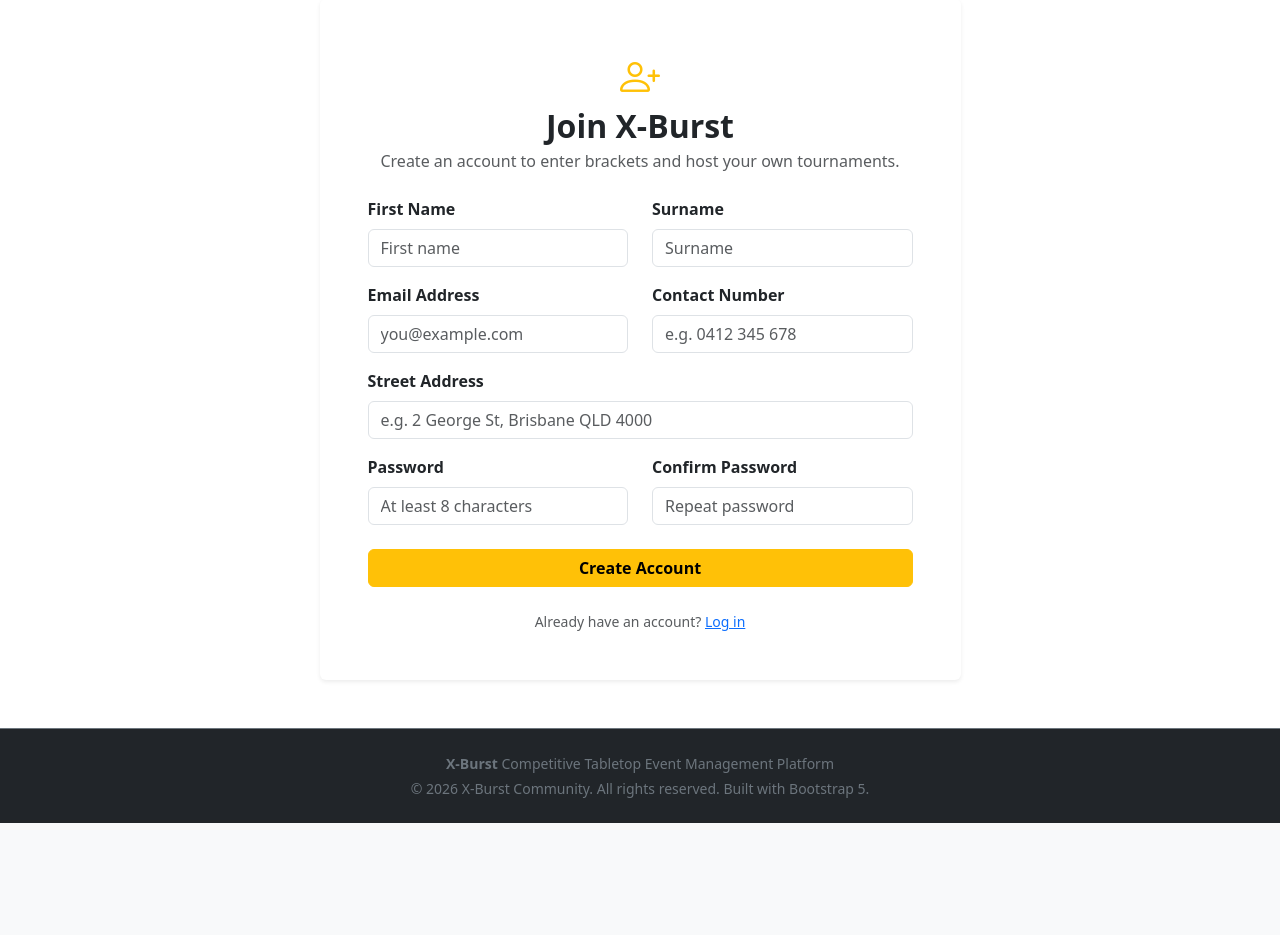
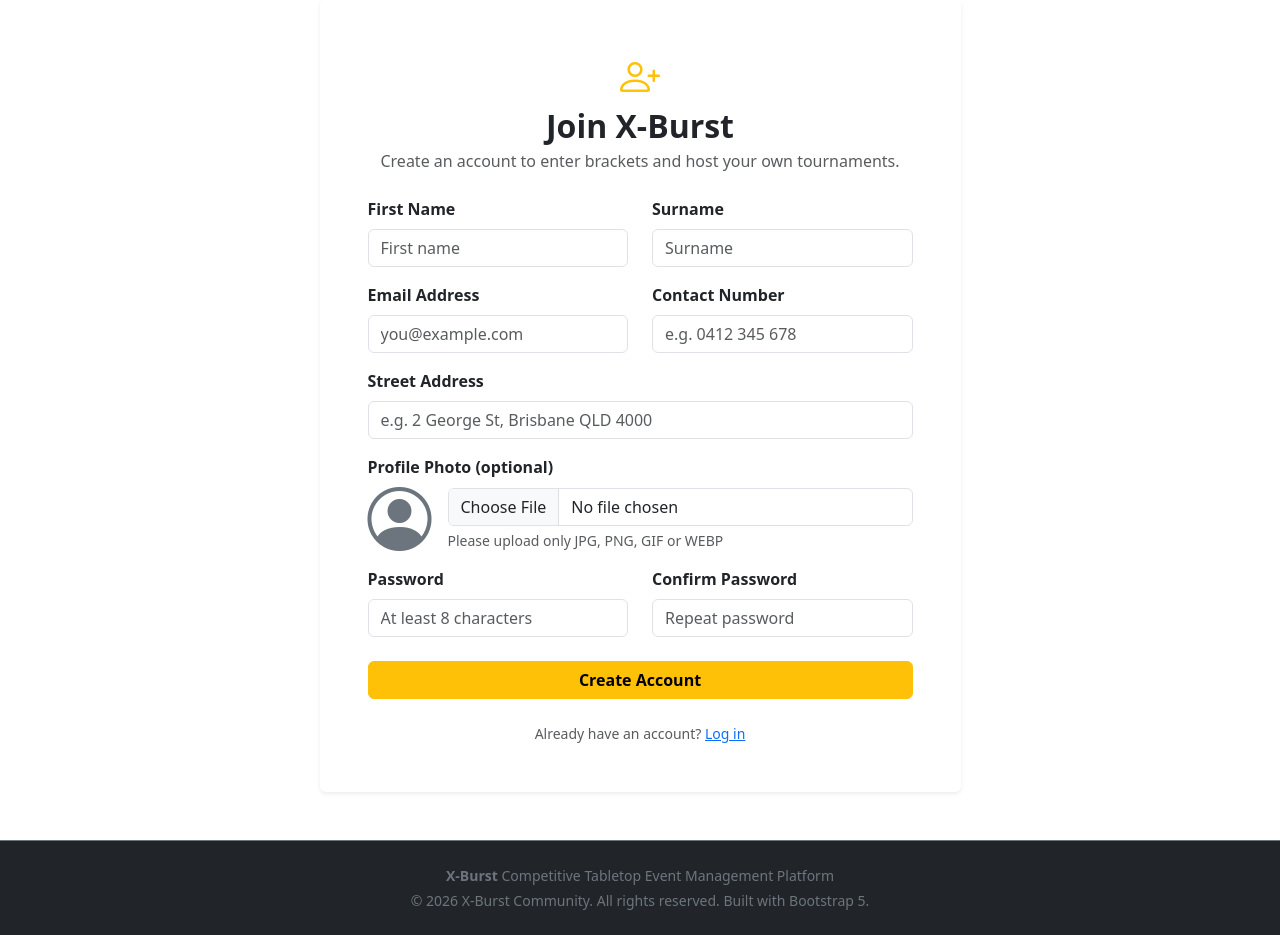
Before and after one commit to BenMuir/a2_in4_Tu_11_S517_Anshul_17, a Flask app: page /register in a window 1280 px wide. Shown: the part 105-1040 px from the top of the page. Before the commit the page ends 928 px from the top, so only its background shows below. Run offline with Flask 3, Linux system fonts and the light colour scheme; some libraries are stand-ins or nearby versions.

Commit message:
Profile picture functionality added

```diff
--- a/beyblade/auth.py
+++ b/beyblade/auth.py
@@ -1,6 +1,8 @@
 from flask import Blueprint, render_template, redirect, url_for, flash, request
 from flask_login import login_user, logout_user, login_required, current_user
 from werkzeug.security import generate_password_hash, check_password_hash
+
+from beyblade.routes import save_image
 
 from . import db
 from .models import User
@@ -28,6 +30,15 @@ def register():
                         password_hash=generate_password_hash(form.password.data),
                         mobile=form.contact_number.data.strip(),
                         street_address=form.street_address.data.strip())
+
+            # Handle optional profile photo upload
+            if form.profile_photo.data:
+                try:
+                    user.profile_image = save_image(form.profile_photo.data, "avatars")
+                except ValueError as e:
+                    flash(str(e), 'danger')
+                    return render_template('register.html', form=form)
+
             db.session.add(user)
             db.session.commit()
             # Log the new user straight in, then redirect (PRG pattern)
--- a/beyblade/forms.py
+++ b/beyblade/forms.py
@@ -37,6 +37,11 @@ class RegistrationForm(FlaskForm):
         InputRequired(),
         EqualTo('password', message='Passwords must match')])
     submit = SubmitField('Create Account')
+
+    profile_photo = FileField('Profile Photo (optional)', validators=[
+    FileAllowed(['jpg', 'jpeg', 'png', 'gif', 'webp'], 'Images only (JPG, PNG, GIF or WEBP).'),
+    FileSize(max_size=5 * 1024 * 1024, message='Image must be 5 MB or smaller.')
+    ])
 
 # --- TOURNAMENT FORM ---
 class TournamentForm(FlaskForm):
--- a/beyblade/templates/base.html
+++ b/beyblade/templates/base.html
@@ -64,10 +64,18 @@
           </ul>
           <div class="d-flex align-items-center gap-2">
             {% if current_user.is_authenticated %}
-            <span class="text-light small d-none d-md-inline me-2"
-              ><i class="bi bi-person-circle me-1"></i> {{
-              current_user.full_name }}</span
-            >
+
+            <span class="text-light small d-flex align-items-center me-2">
+              {% if current_user.profile_image %}
+              <img src="{{ url_for('static', filename='img/' + current_user.profile_image) }}"
+                   class="rounded-circle object-fit-cover border border-secondary me-2"
+                   width="32" height="32" alt="Profile photo">
+              {% else %}
+              <i class="bi bi-person-circle fs-5 me-2"></i>
+              {% endif %}
+              <span class="d-none d-md-inline">{{ current_user.full_name }}</span>
+
+            </span>
             <a
               href="{{ url_for('main.create_event') }}"
               class="btn btn-warning btn-sm fw-semibold"
--- a/beyblade/templates/create-event.html
+++ b/beyblade/templates/create-event.html
@@ -64,6 +64,7 @@ endblock %} {% block content %}
                  style="max-height: 260px;"
                  data-base="{{ url_for('static', filename='img/') }}"
                  alt="Banner preview">
+            </div>
 
           <!-- Acknowledgement of Country Section (MOVED INSIDE THE FORM) -->
           <div class="card bg-light border-0 mb-4 p-3">
@@ -84,11 +85,6 @@ endblock %} {% block content %}
               {{ form.custom_ack_text.label(class="form-label fw-semibold") }}
               {{ form.custom_ack_text(class="form-control", rows="3") }}
             </div>
-          </div>
-
-          <div class="mb-3">
-            {{ form.image.label(class="form-label fw-semibold") }} {{
-            form.image(class="form-select") }}
           </div>
 
           <div class="mb-4">
--- a/beyblade/templates/register.html
+++ b/beyblade/templates/register.html
@@ -12,7 +12,7 @@
           <p class="text-muted mb-0">Create an account to enter brackets and host your own tournaments.</p>
         </div>
 
-        <form method="POST" novalidate>
+        <form method="POST" enctype="multipart/form-data" novalidate>
           {{ form.hidden_tag() }}
           <div class="row">
             <div class="col-sm-6">{{ render_field(form.first_name, 'First name', 'given-name') }}</div>
@@ -23,6 +23,32 @@
             <div class="col-sm-6">{{ render_field(form.contact_number, 'e.g. 0412 345 678', 'tel') }}</div>
           </div>
           {{ render_field(form.street_address, 'e.g. 2 George St, Brisbane QLD 4000', 'street-address') }}
+
+
+          <!-- Profile photo with live preview -->
+          <div class="mb-3">
+            {{ form.profile_photo.label(class="form-label fw-semibold") }}
+            <div class="d-flex align-items-center gap-3">
+              <div class="flex-shrink-0 d-flex align-items-center justify-content-center"
+                   style="width: 64px; height: 64px;">
+                <!-- Preview (hidden until a photo is chosen) -->
+                <img id="avatarPreview" class="rounded-circle object-fit-cover border d-none"
+                     width="64" height="64" alt="Profile photo preview">
+                <!-- Default person icon -->
+                <i id="avatarPlaceholder" class="bi bi-person-circle text-secondary"
+                   style="font-size: 64px; line-height: 1;"></i>
+              </div>
+              <div class="flex-grow-1">
+                {{ form.profile_photo(class="form-control" + (" is-invalid" if form.profile_photo.errors else ""),
+                                      accept="image/*", id="avatarUpload") }}
+                <div class="form-text">Please upload only JPG, PNG, GIF or WEBP</div>
+                {% for error in form.profile_photo.errors %}
+                <div class="invalid-feedback d-block">{{ error }}</div>
+                {% endfor %}
+              </div>
+            </div>
+          </div>
+
           <div class="row">
             <div class="col-sm-6">
               {{ render_field(form.password, 'At least 8 characters', 'new-password') }}
@@ -42,4 +68,24 @@
     </div>
   </div>
 </main>
+
+<script>
+  // Swap the person icon for a preview of the chosen photo
+  const avatarUpload = document.getElementById("avatarUpload");
+  const avatarPreview = document.getElementById("avatarPreview");
+  const avatarPlaceholder = document.getElementById("avatarPlaceholder");
+
+  avatarUpload.addEventListener("change", function () {
+    const file = this.files[0];
+    if (file && file.type.startsWith("image/")) {
+      avatarPreview.src = URL.createObjectURL(file);
+      avatarPreview.classList.remove("d-none");
+      avatarPlaceholder.classList.add("d-none");
+    } else {
+      avatarPreview.classList.add("d-none");
+      avatarPlaceholder.classList.remove("d-none");
+    }
+  });
+</script>
+
 {% endblock %}
```
